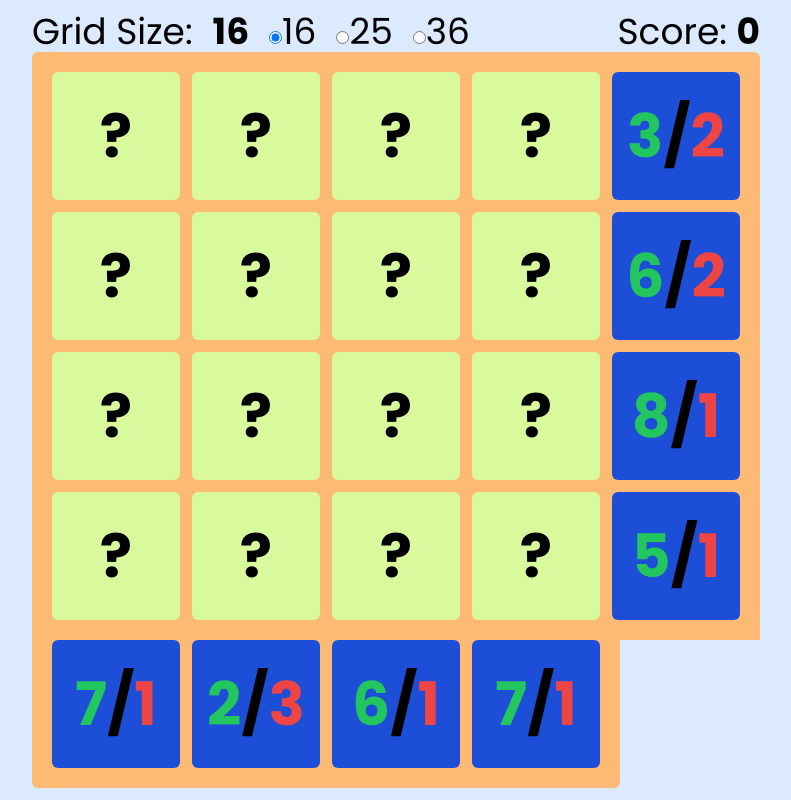
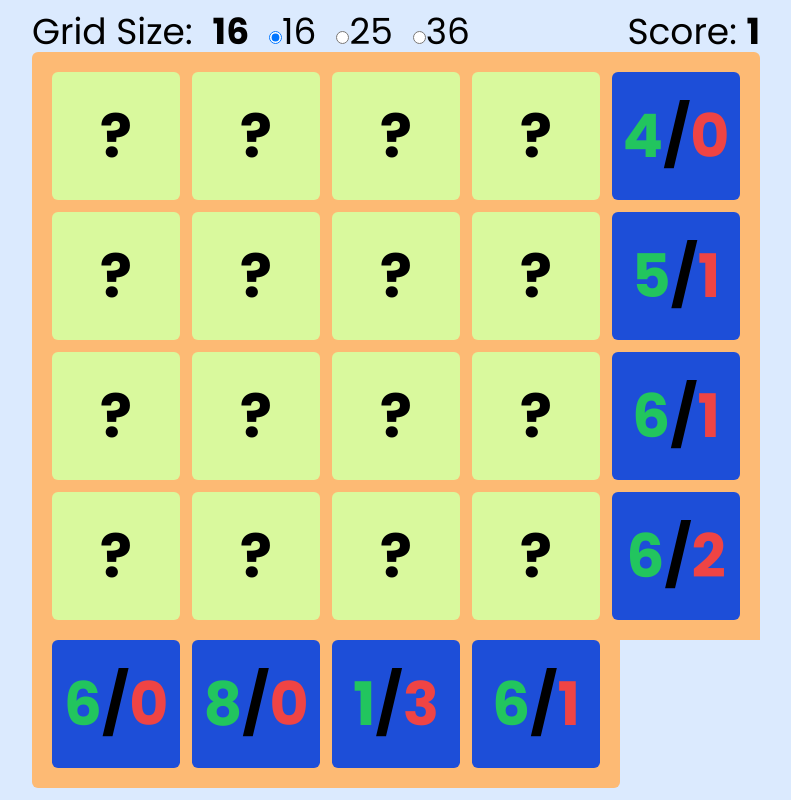
Before and after one commit to alirabbani97/tap-boom-game, a React (Vite) app: page / in a window 1280 px wide. Shown: the whole page, without its empty margins (244-1035 px from the left). Built offline with nearby package versions, Linux system fonts and the light colour scheme; what @midudev/tailwind-animations would draw is missing.

Commit message:
base mechanics

```diff
--- a/src/App.tsx
+++ b/src/App.tsx
@@ -13,109 +13,88 @@ function App() {
   /* VARIABLES */
   const [nTiles, setNTiles] = useState<number>(16); //Can only be a true square root number and equal or greater than 16 i.e:16(4),25(5),36(6),49(7),64(8),9(81) etc.
   const SQRT_N_Tiles: number = Math.sqrt(nTiles);
-  const [score, setScore] = useState<number>(0);
+  const [score, setScore] = useState<number>(1);
   const [bombFound, setBombFound] = useState<boolean>(false);
-  const [bombsAdded, setBombsAdded] = useState(0);
-  const [bonusesAdded, setBonusesAdded] = useState(0);
-  const [flippedTiles, setFlippedTiles] = useState(0);
+  const [win, setWin] = useState<boolean>(false);
   const [tilesData, setTilesData] = useState<TtileData[][]>([]);
   const [sumsOfRow, setSumsOfRow] = useState<number[]>([]);
   const [sumsOfCol, setSumsOfCol] = useState<number[]>([]);
   const [bombsInRow, setBombsInRow] = useState<number[]>([]);
   const [bombsInCol, setBombsInCol] = useState<number[]>([]);
+  const [restartKey, setRestartKey] = useState<number>(0);
 
-  const level1 = {
-    nTiles: nTiles,
-    numberOfBombs: SQRT_N_Tiles,
-    numberOfBonuses: 5,
-  };
+  const numberOfBombs = SQRT_N_Tiles; // or scale as desired
 
-  /* VARIABLES */
-  /* STATES */
-
-  /* STATES */
-  const tileRNG = (): number => {
-    const rng = Math.floor(Math.random() * 4);
-
-    switch (rng) {
-      case 0:
-        if (bombsAdded < level1.numberOfBombs) {
-          setBombsAdded(bombsAdded + 1);
-          return 0;
-        }
-        break;
-      case 1:
-        if (bonusesAdded === level1.numberOfBonuses) {
-          return 1;
-        }
-        break;
-
-      case 2:
-        if (bonusesAdded < level1.numberOfBonuses) {
-          setBonusesAdded(bonusesAdded + 1);
-          return 2;
-        }
-        break;
-
-      case 3:
-        if (bonusesAdded < level1.numberOfBonuses) {
-          setBonusesAdded(bonusesAdded + 1);
-          return 3;
-        }
-        break;
+  // Helper to shuffle an array
+  function shuffle<T>(array: T[]): T[] {
+    const arr = array.slice();
+    for (let i = arr.length - 1; i > 0; i--) {
+      const j = Math.floor(Math.random() * (i + 1));
+      [arr[i], arr[j]] = [arr[j], arr[i]];
     }
-
-    return 1;
-  };
+    return arr;
+  }
 
   useEffect(() => {
-    setBombsAdded(0);
-    setBonusesAdded(0);
-    const newTilesData = Array.from({ length: SQRT_N_Tiles }, () =>
-      Array.from({ length: SQRT_N_Tiles }, () => {
-        return { value: tileRNG(), isFlipped: false };
-      })
-    );
+    // Generate flat array with bombs and numbers
+    const totalTiles = nTiles;
+    const bombs = Array(numberOfBombs).fill(0);
+    const numbers = Array(totalTiles - numberOfBombs)
+      .fill(0)
+      .map(() => Math.ceil(Math.random() * 3));
+    const allTiles = shuffle([...bombs, ...numbers]);
+
+    // Build 2D grid
+    const newTilesData: TtileData[][] = [];
+    for (let i = 0; i < SQRT_N_Tiles; i++) {
+      newTilesData.push(
+        allTiles
+          .slice(i * SQRT_N_Tiles, (i + 1) * SQRT_N_Tiles)
+          .map((value) => ({
+            value,
+            isFlipped: false,
+          }))
+      );
+    }
     setTilesData(newTilesData);
 
-    const newSumsOfRow = newTilesData.map((row) => {
-      let sum = 0;
-      for (const tile of row) {
-        sum = sum + tile.value;
-      }
-      return sum;
-    });
+    // Calculate row/col sums and bomb counts
+    const newSumsOfRow = newTilesData.map((row) =>
+      row.reduce((sum, tile) => (tile.value !== 0 ? sum + tile.value : sum), 0)
+    );
     setSumsOfRow(newSumsOfRow);
 
-    const newSumsOfCol = newTilesData[0].map((_, colIndex) => {
-      let sum = 0;
-      for (let rowIndex = 0; rowIndex < SQRT_N_Tiles; rowIndex++) {
-        sum = sum + newTilesData[rowIndex][colIndex].value;
-      }
-      return sum;
-    });
+    const newSumsOfCol = newTilesData[0].map((_, colIndex) =>
+      newTilesData.reduce(
+        (sum, row) =>
+          row[colIndex].value !== 0 ? sum + row[colIndex].value : sum,
+        0
+      )
+    );
     setSumsOfCol(newSumsOfCol);
 
-    const newBombsInRow = newTilesData.map((row) => {
-      let count = 0;
-      for (const tile of row) {
-        if (tile.value === 0) count = count + 1;
-      }
-      return count;
-    });
+    const newBombsInRow = newTilesData.map((row) =>
+      row.reduce((count, tile) => (tile.value === 0 ? count + 1 : count), 0)
+    );
     setBombsInRow(newBombsInRow);
 
-    const newBombsInCol = newTilesData[0].map((_, colIndex) => {
-      let count = 0;
-      for (let rowIndex = 0; rowIndex < SQRT_N_Tiles; rowIndex++) {
-        if (newTilesData[rowIndex][colIndex].value === 0) count = count + 1;
-      }
-      return count;
-    });
+    const newBombsInCol = newTilesData[0].map((_, colIndex) =>
+      newTilesData.reduce(
+        (count, row) => (row[colIndex].value === 0 ? count + 1 : count),
+        0
+      )
+    );
     setBombsInCol(newBombsInCol);
-  }, [nTiles, SQRT_N_Tiles]);
+
+    setScore(1);
+    setBombFound(false);
+    setWin(false);
+  }, [nTiles, SQRT_N_Tiles, restartKey]);
 
   const flipCard = (rowIndex: number, colIndex: number) => {
+    if (tilesData[rowIndex][colIndex].isFlipped || bombFound || win) return;
+    const tile = tilesData[rowIndex][colIndex];
+    const isBomb = tile.value === 0;
     setTilesData((prevTilesData) =>
       prevTilesData.map((row, i) =>
         row.map((tile, j) =>
@@ -123,8 +102,27 @@ function App() {
         )
       )
     );
+    if (isBomb) {
+      setBombFound(true);
+      return;
+    }
+    setScore((prev) => prev * (tile.value || 1));
 
-    setFlippedTiles(flippedTiles + 1);
+    // Check win condition
+    setTimeout(() => {
+      const totalNonBombs = tilesData
+        .flat()
+        .filter((t) => t.value !== 0).length;
+      const flippedNonBombs =
+        tilesData.flat().filter((t) => t.value !== 0 && t.isFlipped).length + 1; // +1 for this flip
+      if (flippedNonBombs >= totalNonBombs) {
+        setWin(true);
+      }
+    }, 0);
+  };
+
+  const handleRestart = () => {
+    setRestartKey((k) => k + 1);
   };
 
   /* CONSOLE LOGGING */
@@ -135,10 +133,26 @@ function App() {
 
   return (
     <div className="app flex flex-col justify-center items-center  h-screen w-screen bg-blue-100">
-      {bombFound && (
+      {(bombFound || win) && (
         <div className="absolute w-screen h-screen z-50 bg-black/30 flex flex-col justify-start items-center ">
-          <div className="animate-slide-in-top duration-[1500ms] bg-white/100 p-10 rounded-lg border-4 border-blue-500">
-            <span className="text-5xl font-bold">Game Over</span>
+          <div
+            className={`animate-slide-in-top duration-[1500ms] bg-white/100 p-10 rounded-lg border-4 border-${
+              win ? "green" : "blue"
+            }-500 flex flex-col items-center`}
+          >
+            <span
+              className={`text-5xl font-bold ${
+                win ? "text-green-600" : "text-blue-600"
+              }`}
+            >
+              {win ? "You Win!" : "Game Over"}
+            </span>
+            <button
+              className="mt-8 px-8 py-3 bg-blue-500 hover:bg-blue-700 text-white text-2xl font-semibold rounded-lg shadow"
+              onClick={handleRestart}
+            >
+              Restart
+            </button>
           </div>
         </div>
       )}
```
Also changed, not shown: prompts/game-mechs.md (added, +35 -0 lines), 1 other file (tests, documents, lock files or other folders).
